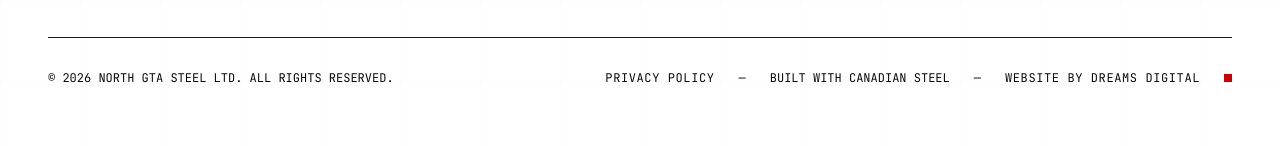
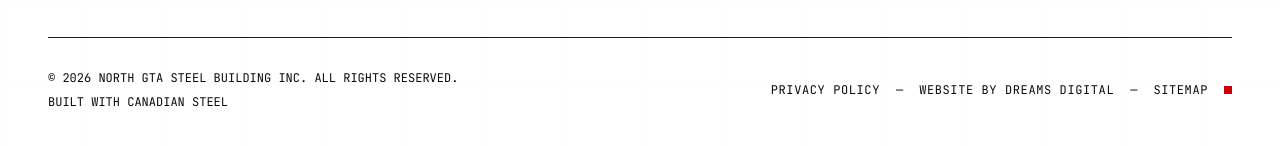
Before and after one commit to karouhifar/north-gta-steel-building, a Next.js app: page / in a window 1280 px wide. Shown: the part 5777-5923 px from the top of the page. Built offline with nearby package versions, Linux system fonts and the light colour scheme; no server answers.

Commit message:
fix(footer): update copyright notice and add "Built with Canadian Steel" text

```diff
--- a/components/layout/Footer.tsx
+++ b/components/layout/Footer.tsx
@@ -167,26 +167,22 @@ export default function Footer() {
           }}
           className="flex flex-col items-center justify-between gap-4 border-t border-steel-gray pt-8 lg:flex-row"
         >
-          <p className="text-center font-mono text-xs uppercase text-shadow-steel-dark lg:text-left">
-            © {new Date().getFullYear()} North GTA Steel Ltd. All rights
-            reserved.
-          </p>
-
-          <div className="flex flex-wrap items-center justify-center gap-4 sm:gap-6">
+          <div className="flex flex-col justify-center gap-2">
+            <p className="text-center font-mono text-xs uppercase text-shadow-steel-dark lg:text-left">
+              © {new Date().getFullYear()} North GTA Steel Building Inc. All
+              rights reserved.
+            </p>
+            <p className="font-mono text-xs uppercase text-shadow-steel-dark">
+              Built with Canadian Steel
+            </p>
+          </div>
+          <div className="flex flex-wrap items-center justify-center gap-4">
             <Link
               href="/privacy-policy"
-              className="font-mono text-xs uppercase tracking-wider text-shadow-steel-dark transition-colors hover:text-foreground"
+              className="font-mono text-xs uppercase tracking-wider text-shadow-steel-dark transition-colors hover:text-primary"
             >
               Privacy Policy
             </Link>
-
-            <span className="hidden font-mono text-xs text-shadow-steel-dark sm:inline">
-              —
-            </span>
-
-            <span className="font-mono text-xs uppercase text-shadow-steel-dark">
-              Built with Canadian Steel
-            </span>
 
             <span className="hidden font-mono text-xs text-shadow-steel-dark sm:inline">
               —
@@ -196,11 +192,19 @@ export default function Footer() {
               href={VENDOR_URL}
               target="_blank"
               rel="noopener noreferrer"
-              className="font-mono text-xs uppercase tracking-wider text-shadow-steel-dark transition-colors hover:text-foreground"
+              className="font-mono text-xs uppercase tracking-wider text-shadow-steel-dark transition-colors hover:text-primary"
             >
               Website by {VENDOR_NAME}
             </Link>
-
+            <span className="hidden font-mono text-xs text-shadow-steel-dark sm:inline">
+              —
+            </span>
+            <Link
+              href="/sitemap.xml"
+              className="font-mono text-xs uppercase tracking-wider text-shadow-steel-dark transition-colors hover:text-primary"
+            >
+              Sitemap
+            </Link>
             <div className="h-2 w-2 bg-steel-red" />
           </div>
         </motion.div>
```
